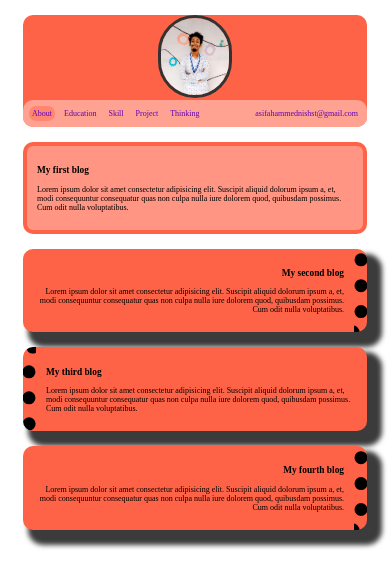
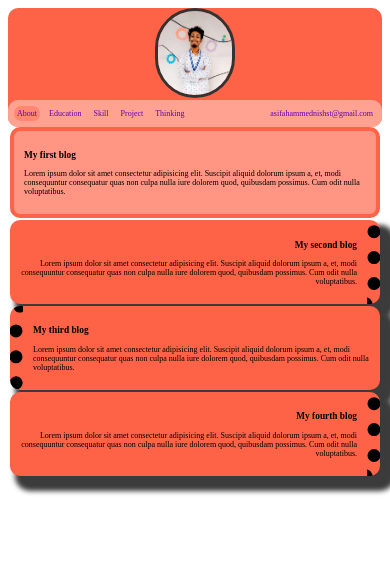
Before and after one commit to Asif3359/Asif3359, a plain HTML site: page index.html in a window 390 px wide. Drawn offline with Linux system fonts and the light colour scheme.

Commit message:
edit marging after responsivet

```diff
--- a/styles/myblogstyle.css
+++ b/styles/myblogstyle.css
@@ -1,6 +1,6 @@
 .blog{
     background-color: rgb(255, 99, 71);
-     margin: 15px;
+     margin: 0px;
     border-radius: 10px;
 
 }
@@ -20,7 +20,7 @@
 .first{
     background-color: rgba(255, 99, 71, 0.673);
     border: 4px solid tomato;
-    margin: 15px;
+    margin: 2px;
     padding: 10px;
     margin-top: 0px;
 
@@ -28,7 +28,7 @@
 
 .second{
     box-shadow: 10px 10px 5px 5px  rgb(59, 59, 59) ;
-    margin: 15px;
+    margin: 2px;
     padding: 10px;
     border-right: 13px dotted;
     text-align: right;
@@ -38,14 +38,14 @@
 
 .third{
     box-shadow: 10px 10px 5px 5px rgb(59, 59, 59);
-    margin: 15px;
+    margin: 2px;
     padding: 10px;
     border-left: 13px dotted;
 }
 
 .fourth{
     box-shadow: 10px 10px 5px 5px  rgb(59, 59, 59) ;
-    margin: 15px;
+    margin: 2px;
     padding: 10px;
     border-right: 13px dotted;
     text-align: right;
```
